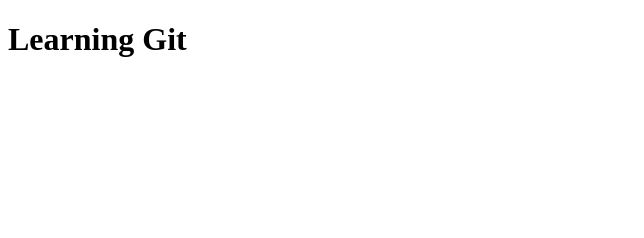
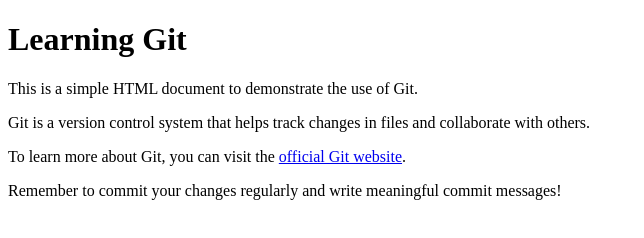
Before and after one commit to SaleemHafiz/00_learning-git, a plain HTML site: page index.html in a window 1280 px wide. Shown: the whole page, without its empty margins (0-644 px from the left). Drawn offline with Linux system fonts and the light colour scheme.

Commit message:
Adding data in html

```diff
--- a/index.html
+++ b/index.html
@@ -7,5 +7,9 @@
 </head>
 <body>
     <h1>Learning Git</h1>
+    <p>This is a simple HTML document to demonstrate the use of Git.</p>
+    <p>Git is a version control system that helps track changes in files and collaborate with others.</p>
+    <p>To learn more about Git, you can visit the <a href="https://git-scm.com/">official Git website</a>.</p>
+    <p>Remember to commit your changes regularly and write meaningful commit messages!</p>
 </body>
 </html>
```
